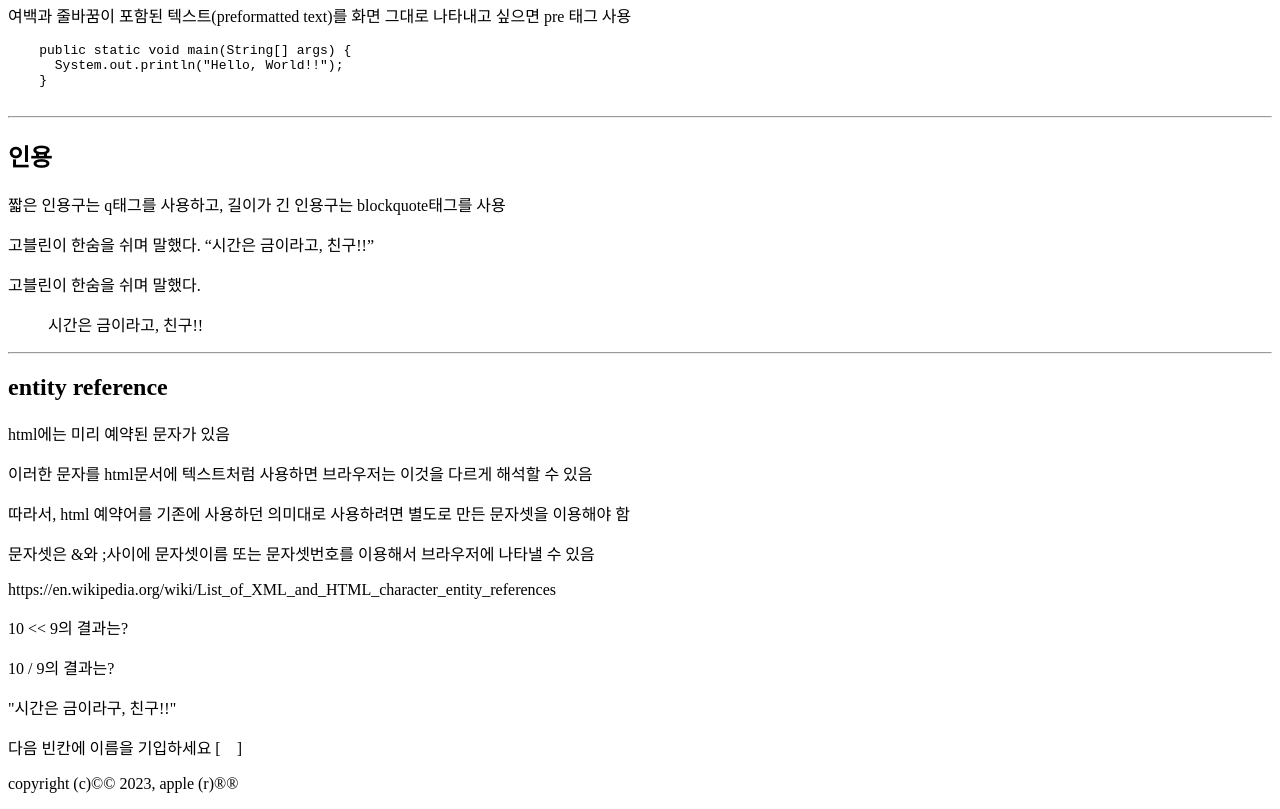
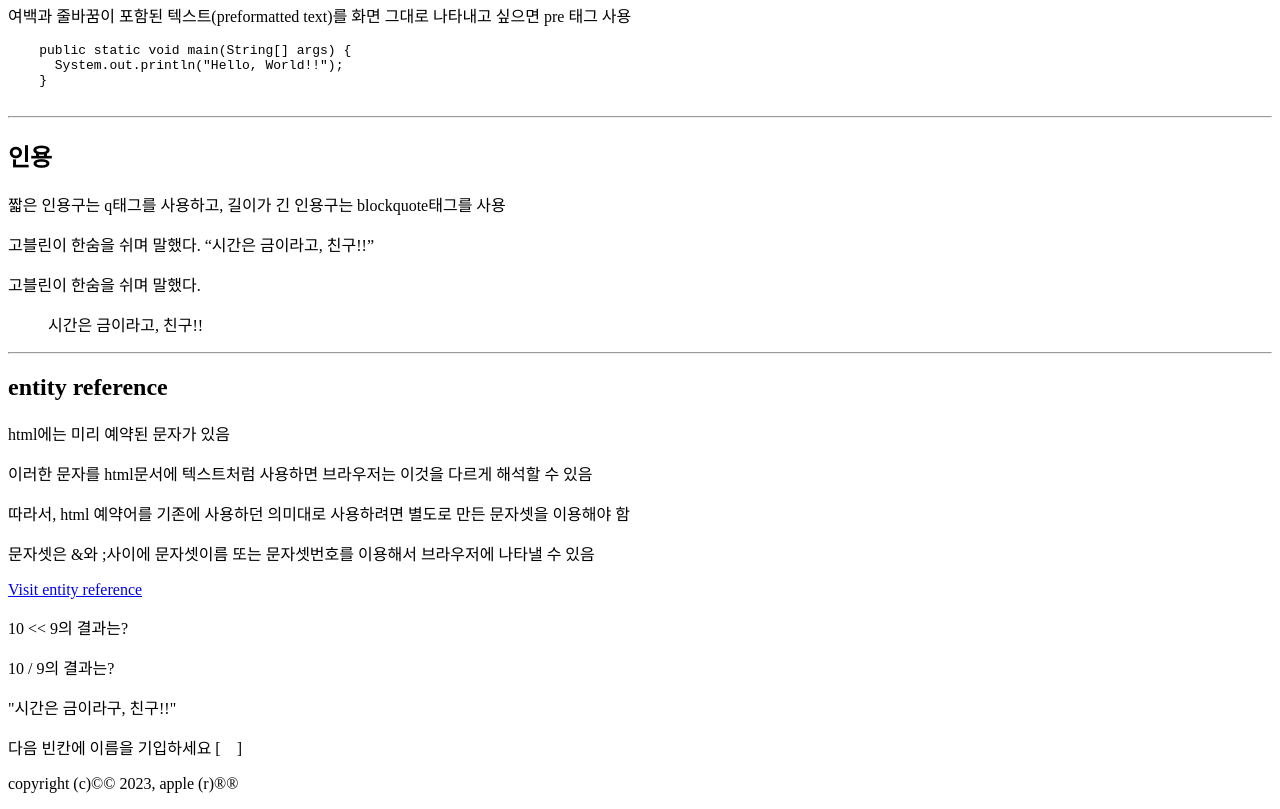
Before and after one commit to kimch321/HTML5, a plain HTML site: page 01text.html in a window 1280 px wide. Shown: the part 2258-3067 px from the top of the page. Drawn offline with Linux system fonts and the light colour scheme.

Commit message:
문자 관련 태그 하이퍼링크 추가

```diff
--- a/01text.html
+++ b/01text.html
@@ -111,8 +111,7 @@
       사용하려면 별도로 만든 문자셋을 이용해야 함</p>
   <p>문자셋은 &amp;와 &semi;사이에 문자셋이름 또는
       문자셋번호를 이용해서 브라우저에 나타낼 수 있음</p>
-  <p>https://en.wikipedia.org/wiki/List_of_XML_and_HTML_character_entity_references</p>
-
+  <p><a href="https://en.wikipedia.org/wiki/List_of_XML_and_HTML_character_entity_references" target="_blank">Visit entity reference</a></p>
   <p>10 &lt;< 9의 결과는?</p>
   <p>10 &sol; 9의 결과는?</p>
   <p>&quot;시간은 금이라구, 친구!!&quot;</p>
```
